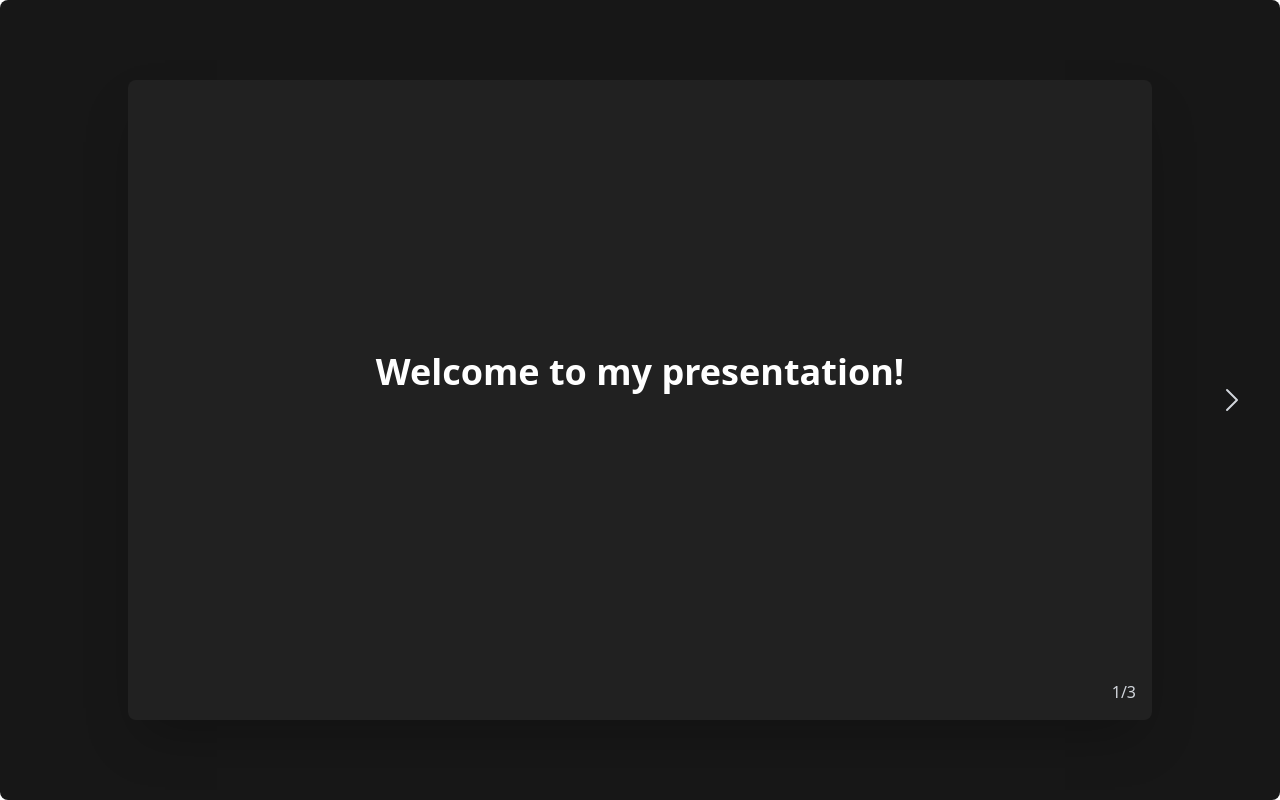
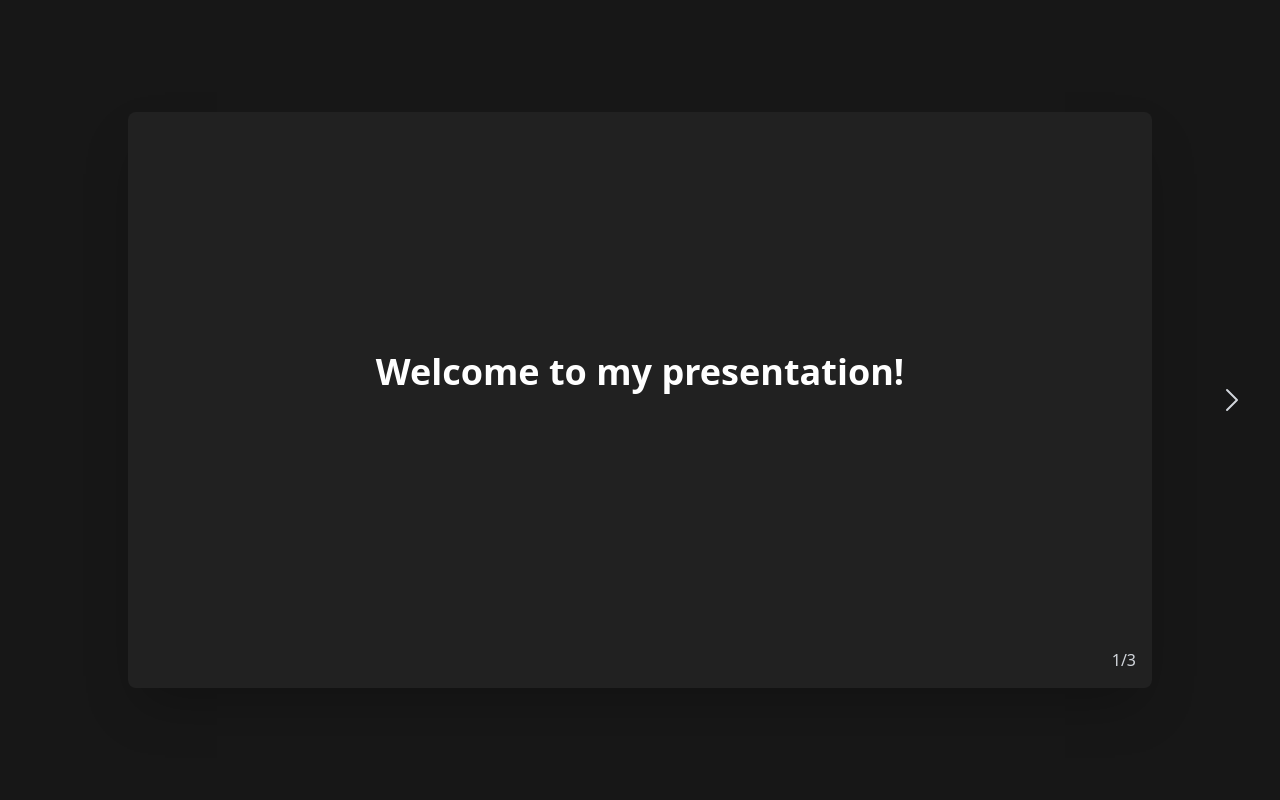
Before and after one commit to lraveri/js-course, a React (Create React App) app: page / in a window 1280 px wide. Built offline with nearby package versions, Linux system fonts and the light colour scheme.

Commit message:
feat: slideshow

```diff
--- a/src/components/Slideshow.js
+++ b/src/components/Slideshow.js
@@ -35,7 +35,7 @@ export default function Slideshow() {
     }, [currentSlide]);
 
     return (
-        <div className="relative text-gray-300 flex items-center justify-center rounded-lg h-screen bg-custom-black">
+        <div className="relative text-gray-300 flex items-center justify-center h-screen bg-custom-black">
             {/* Freccia sinistra */}
             {currentSlide > 0 && (
                 <button
@@ -47,8 +47,11 @@ export default function Slideshow() {
             )}
 
             {/* Slide */}
-            <div className="w-4/5 h-4/5 bg-custom-gray rounded-lg shadow-2xl flex items-center justify-center">
-                <Slide slide={slides[currentSlide]} length={slides.length} />
+            <div
+                className="w-4/5 h-auto bg-custom-gray rounded-lg shadow-2xl flex items-center justify-center"
+                style={{aspectRatio: '16 / 9', maxWidth: '90vw', maxHeight: '90vh'}}
+            >
+                <Slide slide={slides[currentSlide]} length={slides.length}/>
             </div>
 
             {/* Freccia destra */}
```
